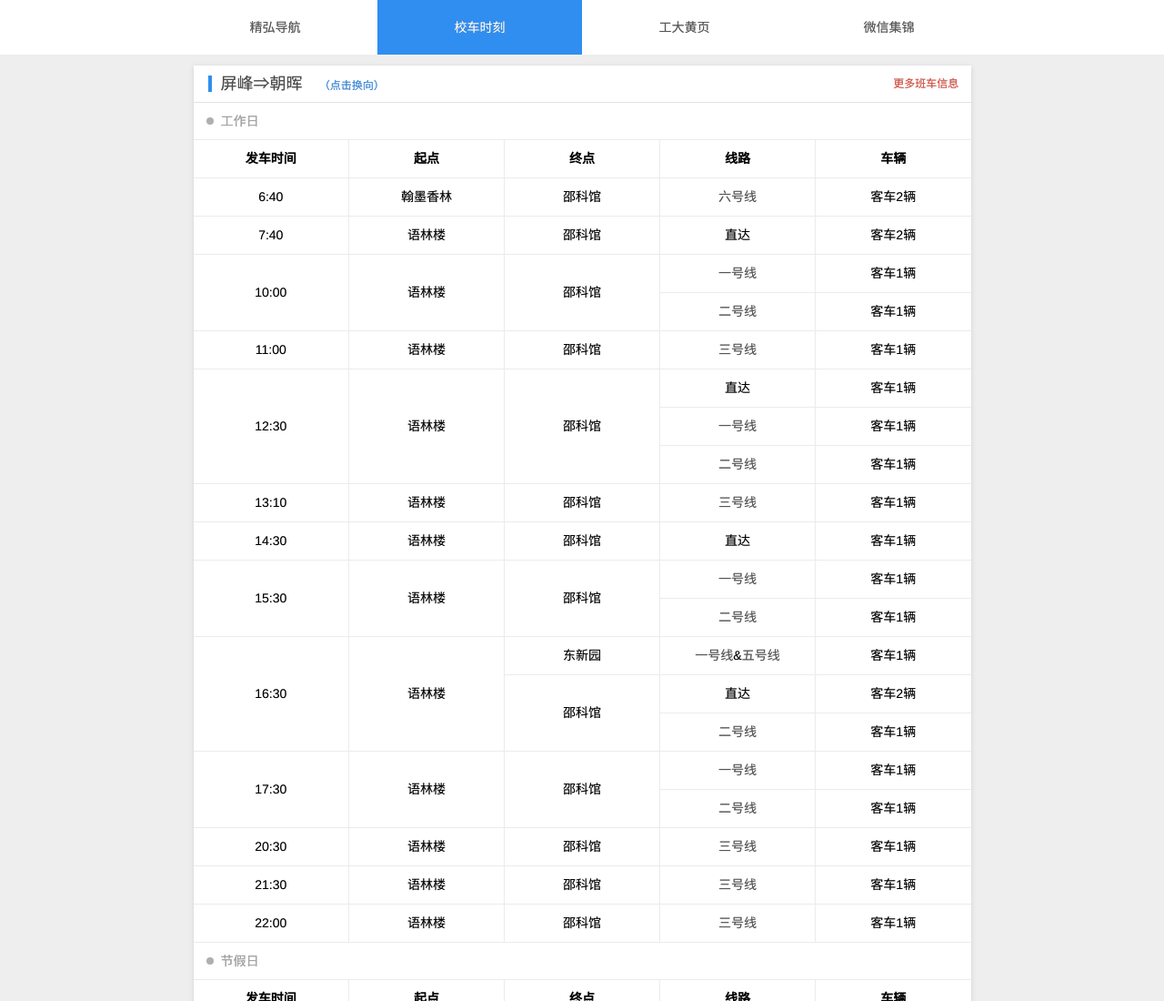
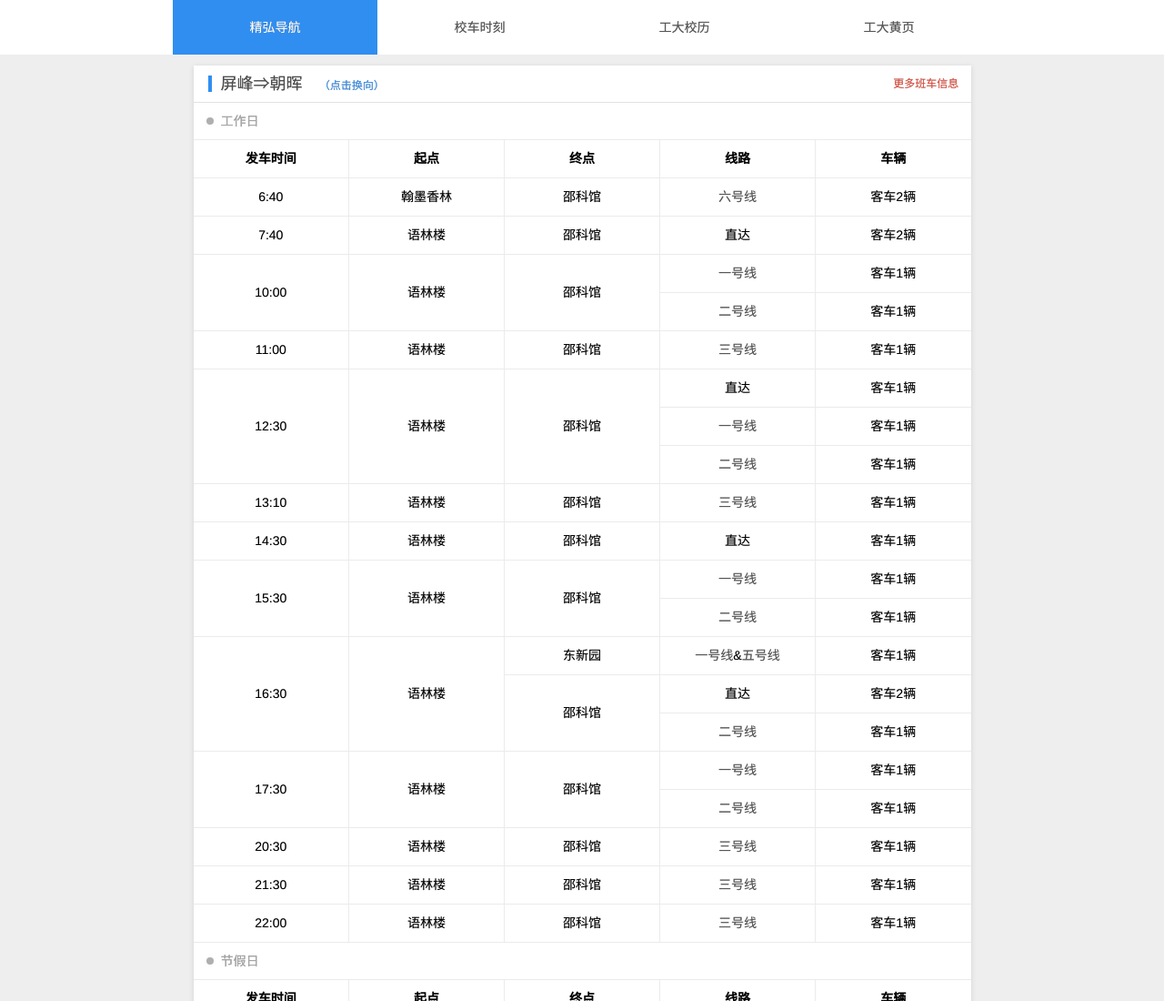
Before and after one commit to nijy97/nijy97.github.io, a plain HTML site: page xiaoche.html in a window 1280 px wide. Shown: the top 1100 px of the page at 91% size. Drawn offline with Linux system fonts and the light colour scheme.

Commit message:
bugbugbug

```diff
--- a/xiaoche.html
+++ b/xiaoche.html
@@ -5,7 +5,7 @@
   <meta name="viewport" id="viewport" content="width=device-width, initial-scale=1, minimum-scale=1 , maximum-scale=1, user-scalable=no">
   <meta name="renderer" content="webkit">
   <meta name="Keywords" content="精弘导航,浙江工业大学,校车时刻,工大校历，工大黄页,校园地图">
-  <meta name="Author" content="HJK">
+  <meta name="Author" content="HJK&NJY">
   <link rel="icon" href="./favicon.ico" type="image/x-icon">
   <title>工大校车</title>
   <!--[if lt IE 7]>
@@ -37,10 +37,10 @@
 <body>
   <div class="nav-bar">
     <ul id="nav-list" class="nav-list">
-      <li class="nav-item"><a href="./index.html">精弘导航</a></li>
-      <li class="nav-item active"><a href="#">校车时刻</a></li>
-      <li class="nav-item"><a href="javascript:void(0);" onclick="notYet();">工大黄页</a></li>
-      <li class="nav-item"><a href="javascript:void(0);" onclick="notYet();">微信集锦</a></li>
+      <li class="nav-item active"><a href="#">精弘导航</a></li>
+      <li class="nav-item"><a href="./xiaoche.html">校车时刻</a></li>
+      <li class="nav-item"><a href="https://mp.weixin.qq.com/s/BPMqojQQp9yi4ZPEPjpR6A">工大校历</a></li>
+      <li class="nav-item"><a href="https://mp.weixin.qq.com/s/kDoJLOh8TE0LIzAJcrbiOQ">工大黄页</a></li>
     </ul>
   </div>
   <div class="container">
```
